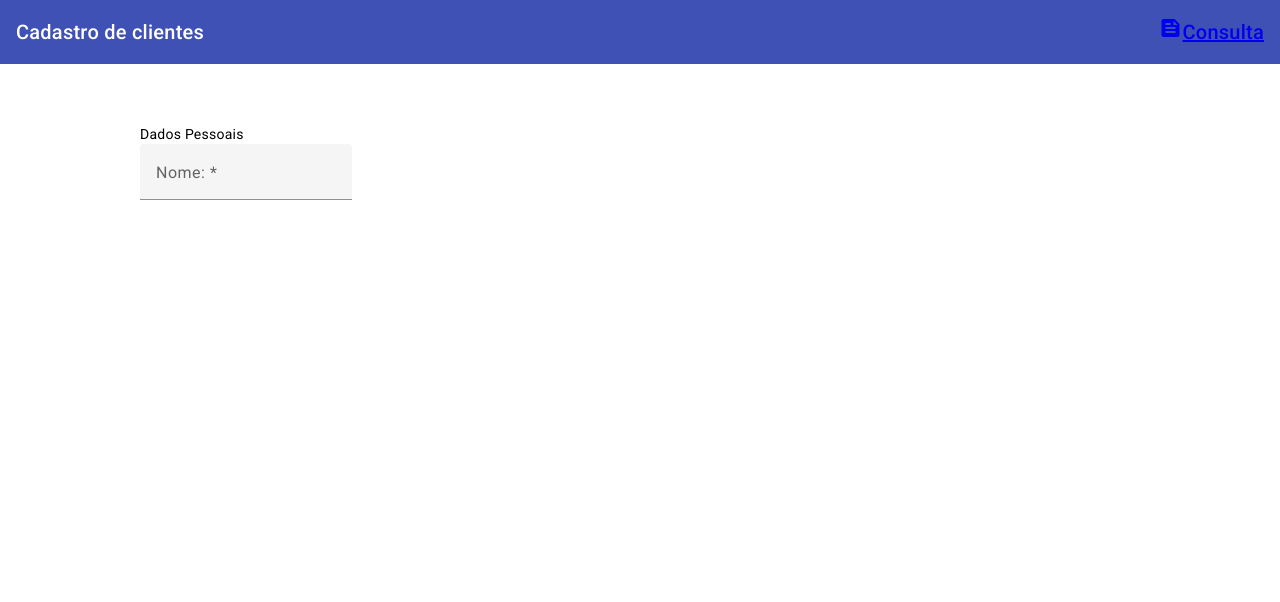
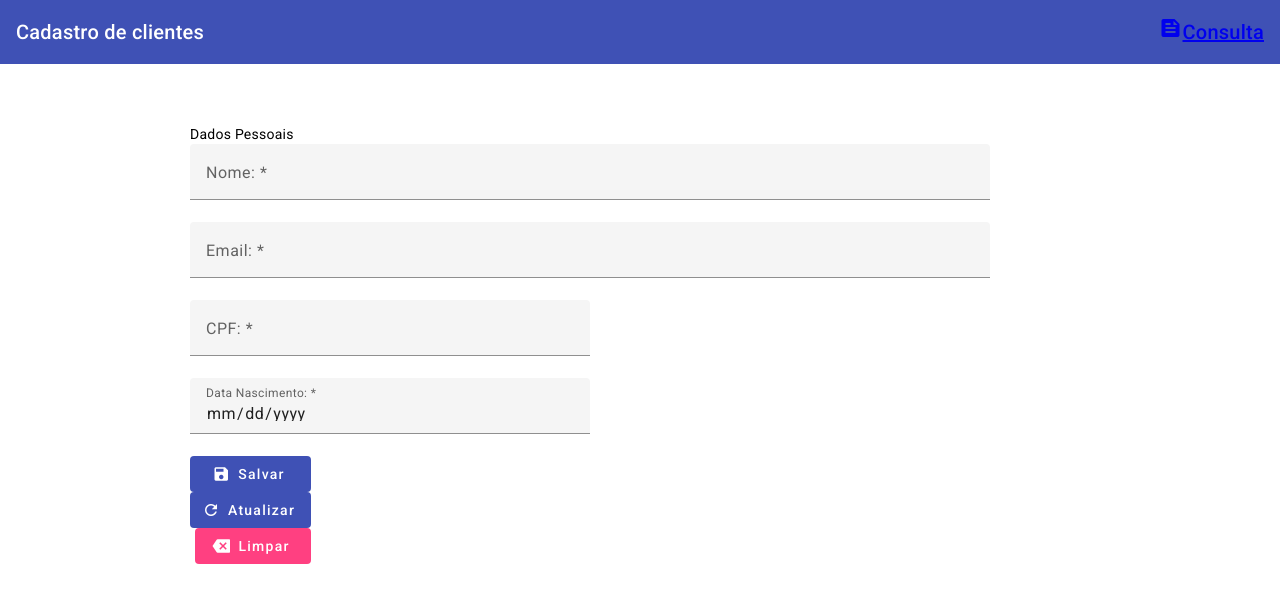
Before and after one commit to pollyany/crud-angular-material, an Angular app: page /cadastro in a window 1280 px wide. Shown: the top 602 px of the page. Built offline with nearby package versions, Linux system fonts and the light colour scheme.

Commit message:
Finalizando a parte visual do formulário

```diff
--- a/src/app/cadastro/cadastro.component.html
+++ b/src/app/cadastro/cadastro.component.html
@@ -1,17 +1,68 @@
 <div fxLayout="row" fxLayoutAlign="center">
-  <div fxLayout="column" fxFlex="1000px">
+  <div fxLayout="column" fxFlex="900px">
     <form class="mt-60" #clientesFrm="ngForm">
       <mat-card-header>
         <mat-card-title>Dados Pessoais</mat-card-title>
       </mat-card-header>
       <mat-card-content class="mt-20">
         <div fxLayout="row" fxLayoutAlign="start" fxLayoutGap="16px">
-          <mat-form-field class="full-width">
-            <mat-label>Nome: *</mat-label>
-            <input type="text" placeholder="Ex: José da Silva" matInput />
-          </mat-form-field>
+          <div fxLayout="column" fxFlex="800px">
+            <mat-form-field class="full-width">
+              <mat-label>Nome: *</mat-label>
+              <input type="text" placeholder="Ex: José da Silva" matInput />
+            </mat-form-field>
+          </div>
+        </div>
+
+        <div fxLayout="row" fxLayoutAlign="start" fxLayoutGap="16px">
+          <div fxLayout="column" fxFlex="800px">
+            <mat-form-field class="full-width">
+              <mat-label>Email: *</mat-label>
+              <input type="email" placeholder="Digite seu email" matInput />
+            </mat-form-field>
+          </div>
+        </div>
+
+        <div fxLayout="row" fxLayoutAlign="start" fxLayoutGap="16px">
+          <div fxLayout="column" fxFlex="400px">
+            <mat-form-field class="full-width">
+              <mat-label>CPF: *</mat-label>
+              <input type="text" placeholder="Digite seu CPF" matInput />
+            </mat-form-field>
+          </div>
+        </div>
+
+        <div fxLayout="row" fxLayoutAlign="start" fxLayoutGap="16px">
+          <div fxLayout="column" fxFlex="400px">
+            <mat-form-field class="full-width">
+              <mat-label>Data Nascimento: *</mat-label>
+              <input
+                type="date"
+                placeholder="Digite sua data de nascimento"
+                matInput
+              />
+            </mat-form-field>
+          </div>
         </div>
       </mat-card-content>
+      <mat-card-actions>
+        <div fxLayout="row">
+          <div fxLayout="column" class="full-width">
+            <button mat-flat-button color="primary">
+              <mat-icon fontIcon="save"></mat-icon>
+              Salvar
+            </button>
+            <button mat-flat-button color="primary">
+              <mat-icon fontIcon="refresh"></mat-icon>
+              Atualizar
+            </button>
+            <button mat-flat-button color="accent" class="ml-5">
+              <mat-icon fontIcon="backspace"></mat-icon>
+              Limpar
+            </button>
+          </div>
+        </div>
+      </mat-card-actions>
     </form>
   </div>
 </div>
```
Also changed, not shown: src/app/cadastro/cadastro.component.ts (+11 -1 lines).
